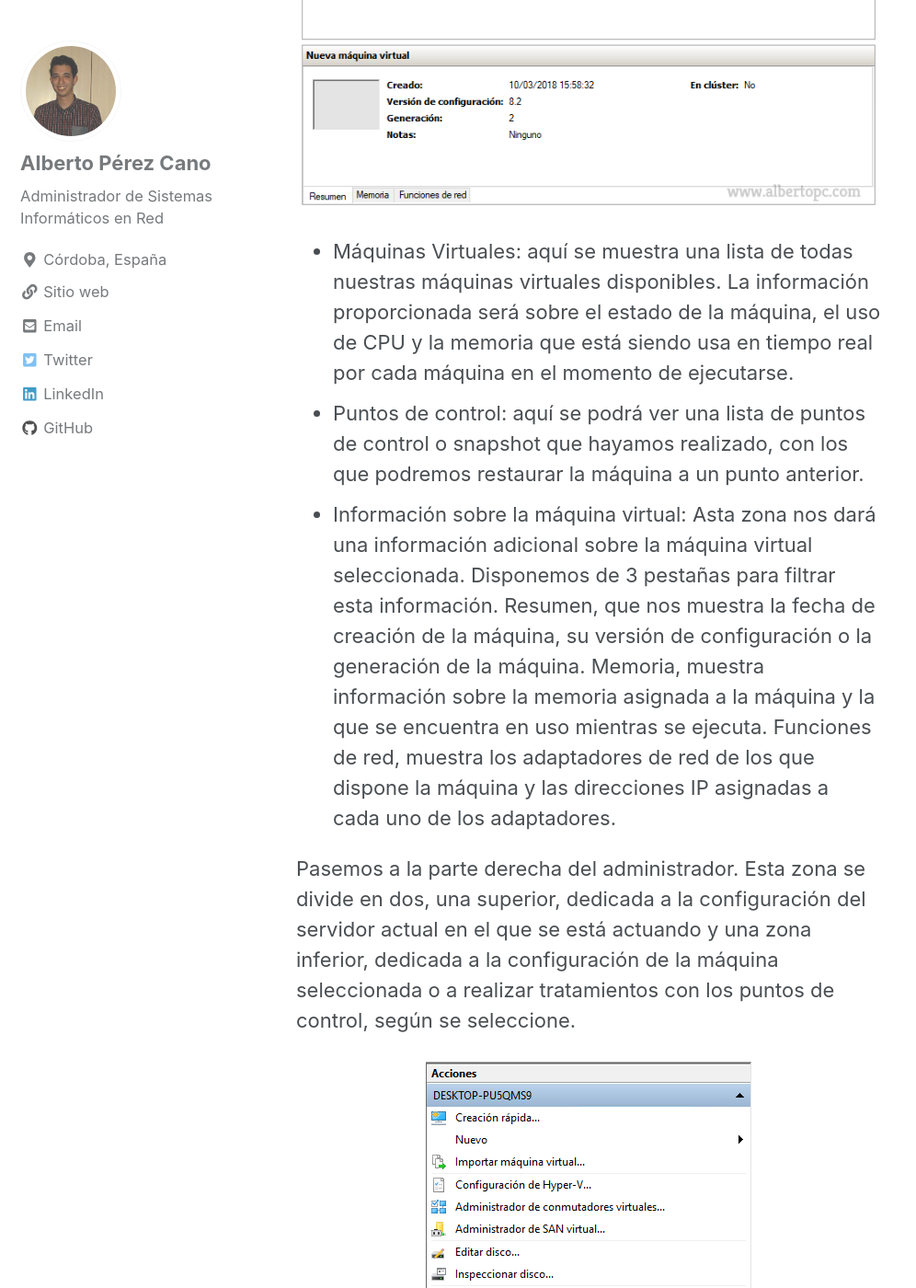
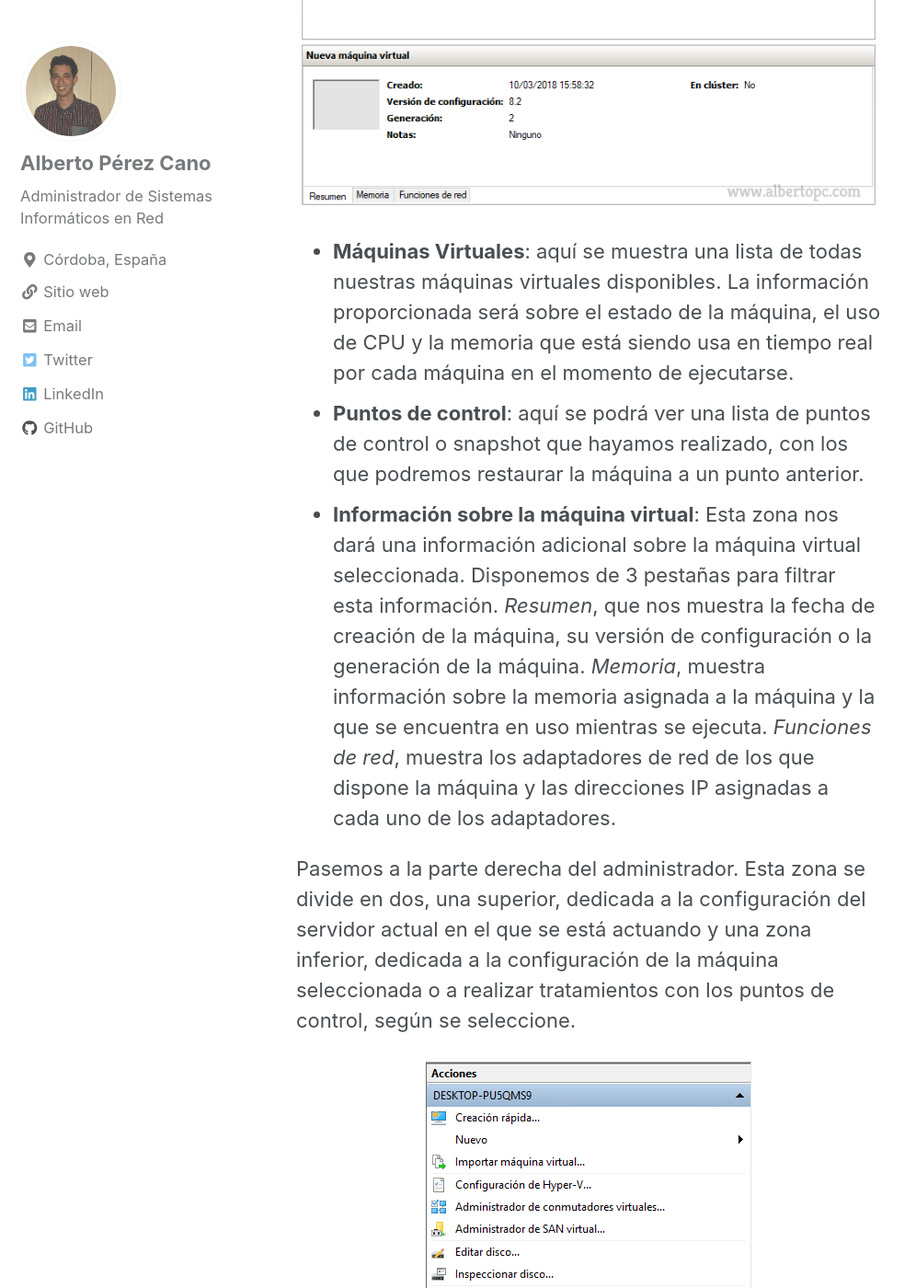
Before and after one commit to sialed/Blog, a Jekyll site: the page built from _posts/2018-03-26-Conociendo-el-Administrador-de-Hyper-V.md, in a window 1280 px wide and 1400 px high, scrolled down 3508 px. Shown: the whole window at 92% size, without its empty margins (0-996 px from the left). Built offline with Jekyll 4.4.1, drawn with Linux system fonts in a browser that asks for light colours; nearby versions of some CDN libraries.

Commit message:
correccion errores post conociendo el administrador de hyper-v

```diff
--- a/_posts/2018-03-26-Conociendo-el-Administrador-de-Hyper-V.md
+++ b/_posts/2018-03-26-Conociendo-el-Administrador-de-Hyper-V.md
@@ -32,9 +32,9 @@ Analicemos ahora la zona central del administrador, la cual, está subdividida e
 
 ![Zona central Administrador]({{ site.url }}{{ site.baseurl }}/assets/images/posts/2018-03-26-Conociendo-el-Administrador-de-Hyper-V/4-zona_central.PNG){: .align-center}
 
-* Máquinas Virtuales: aquí se muestra una lista de todas nuestras máquinas virtuales disponibles. La información proporcionada será sobre el estado de la máquina, el uso de CPU y la memoria que está siendo usa en tiempo real por cada máquina en el momento de ejecutarse.
-* Puntos de control: aquí se podrá ver una lista de puntos de control o snapshot que hayamos realizado, con los que podremos restaurar la máquina a un punto anterior.
-* Información sobre la máquina virtual: Asta zona nos dará una información adicional sobre la máquina virtual seleccionada. Disponemos de 3 pestañas para filtrar esta información. Resumen, que nos muestra la fecha de creación de la máquina, su versión de configuración o la generación de la máquina. Memoria, muestra información sobre la memoria asignada a la máquina y la que se encuentra en uso mientras se ejecuta. Funciones de red, muestra los adaptadores de red de los que dispone la máquina y las direcciones IP asignadas a cada uno de los adaptadores.
+* **Máquinas Virtuales**: aquí se muestra una lista de todas nuestras máquinas virtuales disponibles. La información proporcionada será sobre el estado de la máquina, el uso de CPU y la memoria que está siendo usa en tiempo real por cada máquina en el momento de ejecutarse.
+* **Puntos de control**: aquí se podrá ver una lista de puntos de control o snapshot que hayamos realizado, con los que podremos restaurar la máquina a un punto anterior.
+* **Información sobre la máquina virtual**: Esta zona nos dará una información adicional sobre la máquina virtual seleccionada. Disponemos de 3 pestañas para filtrar esta información. *Resumen*, que nos muestra la fecha de creación de la máquina, su versión de configuración o la generación de la máquina. *Memoria*, muestra información sobre la memoria asignada a la máquina y la que se encuentra en uso mientras se ejecuta. *Funciones de red*, muestra los adaptadores de red de los que dispone la máquina y las direcciones IP asignadas a cada uno de los adaptadores.
 
 Pasemos a la parte derecha del administrador. Esta zona se divide en dos, una superior, dedicada a la configuración del servidor actual en el que se está actuando y una zona inferior, dedicada a la configuración de la máquina seleccionada o a realizar tratamientos con los puntos de control, según se seleccione.
 
```
